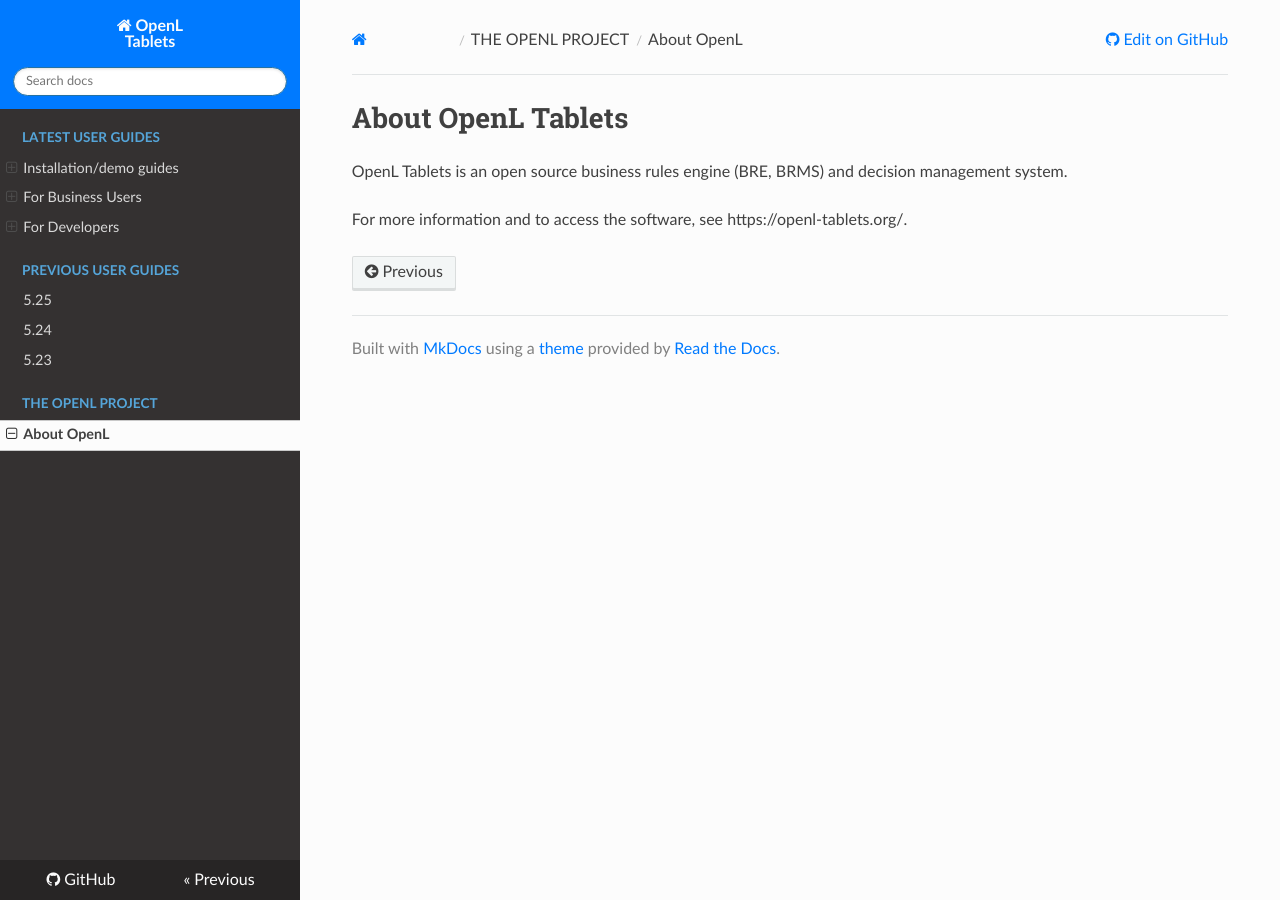
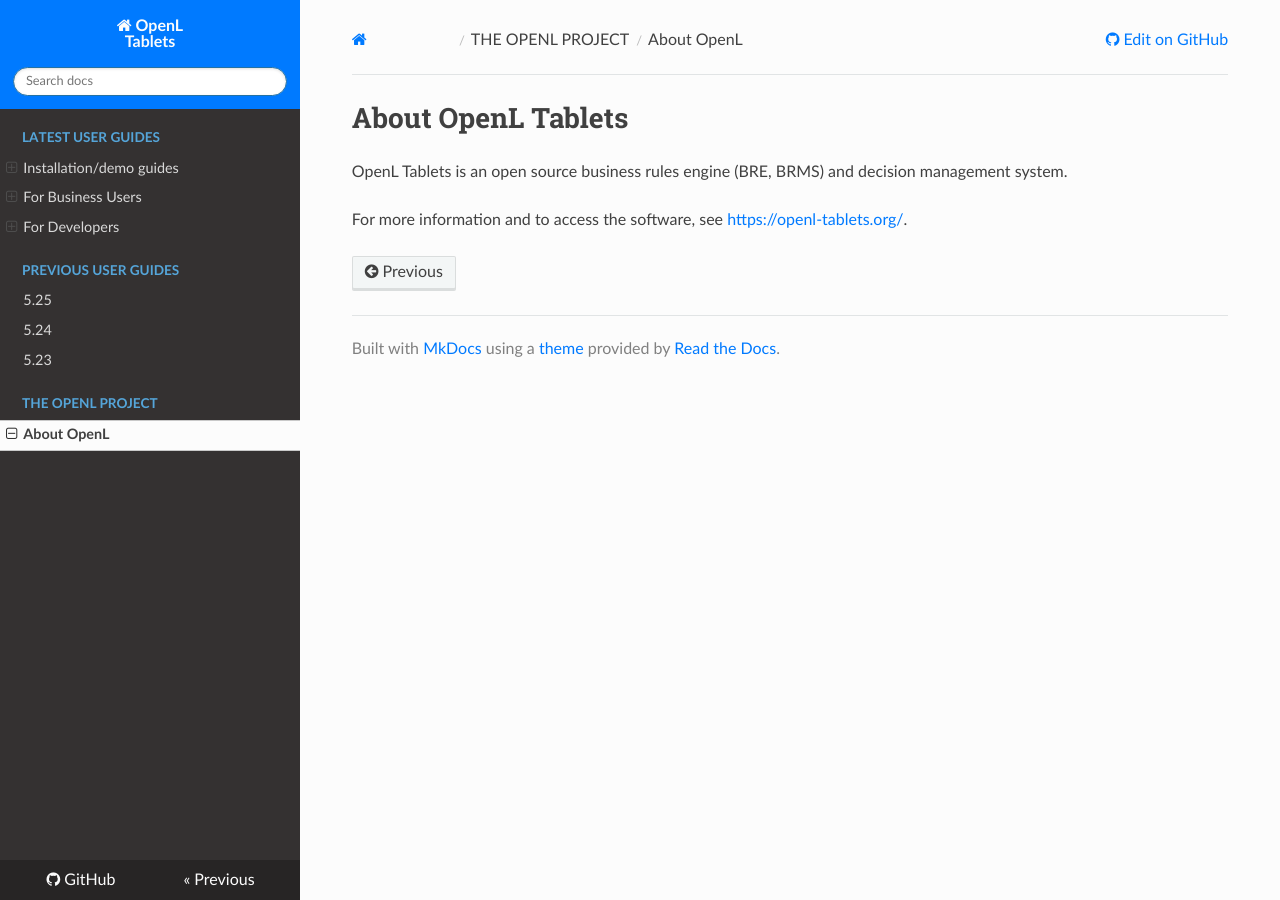
Before and after one commit to agradus/OpenLdocs, an MkDocs documentation site: the page built from docs/about.md, in a window 1280 px wide. Built offline with MkDocs 1.6.1, drawn with Linux system fonts in a browser that asks for light colours; nearby versions of some CDN libraries; part of the change alters nothing that is shown.

```diff
--- a/docs/about.md
+++ b/docs/about.md
@@ -2,4 +2,4 @@
 
 OpenL Tablets is an open source business rules engine (BRE, BRMS) and decision management system.
 
-For more information and to access the software, see https://openl-tablets.org/.
+For more information and to access the software, see [https://openl-tablets.org/](https://openl-tablets.org/).
```
